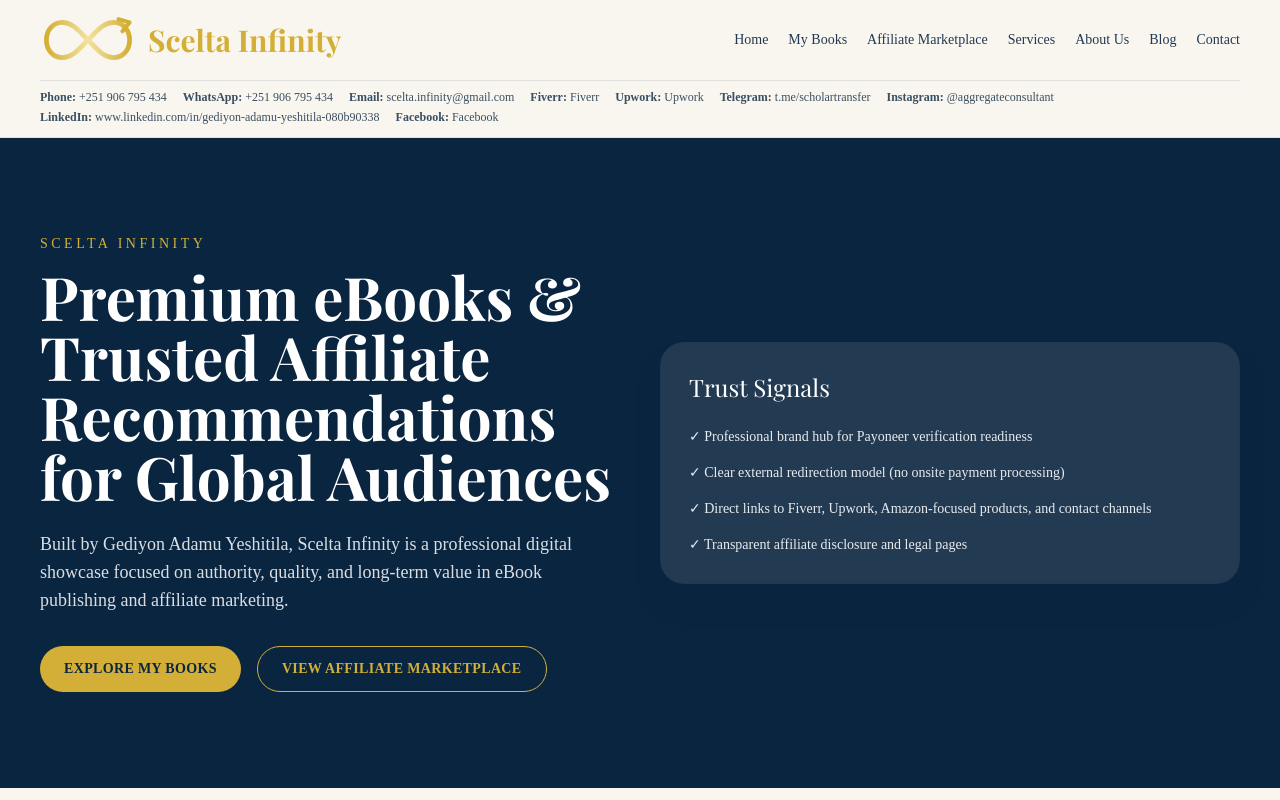
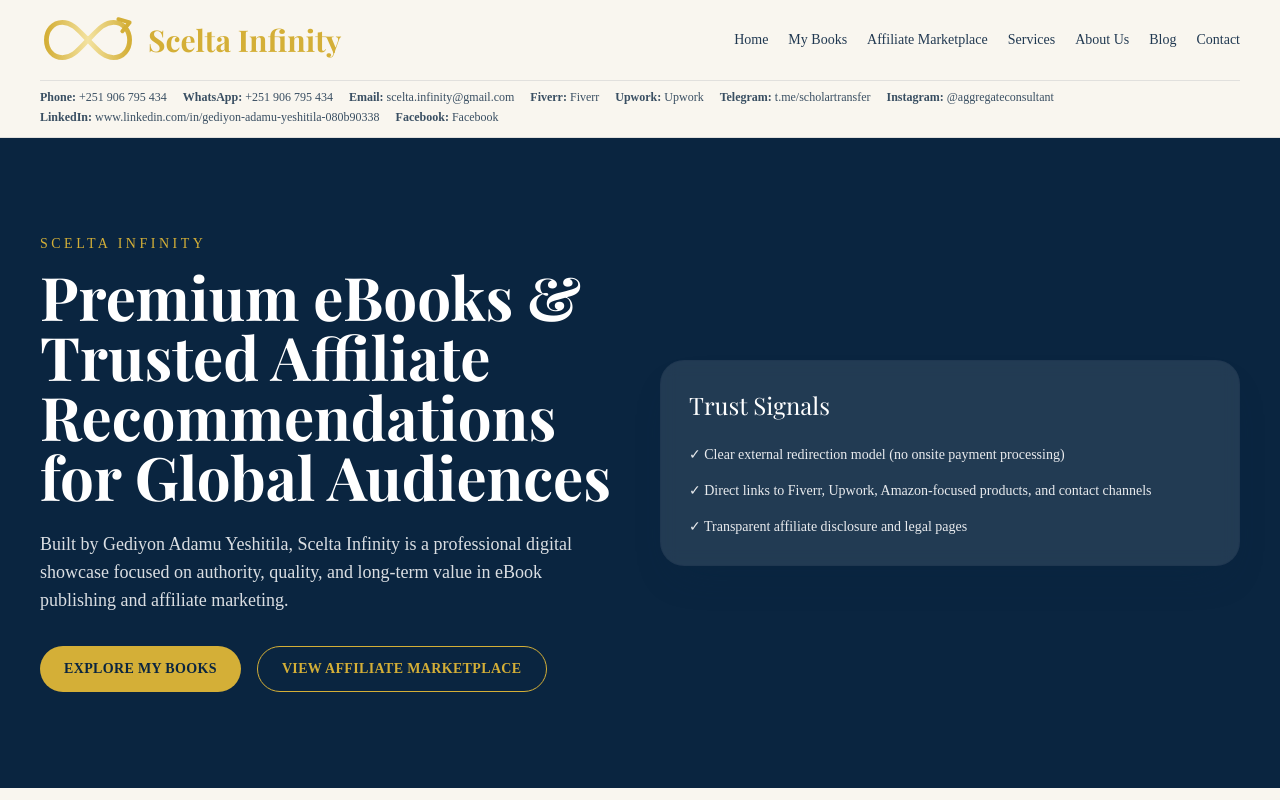
Before and after one commit to doghubnet/Scelta-Infinity, a Next.js app: page / in a window 1280 px wide. Shown: the top 800 px of the page. Built offline with nearby package versions, Linux system fonts and the light colour scheme; a web font is replaced by a local one.

Commit message:
Fix unescaped apostrophe and update homepage trust signals

```diff
--- a/app/books/page.tsx
+++ b/app/books/page.tsx
@@ -27,7 +27,7 @@
             <p className="mt-3 text-xl text-navy/85">Decoding the 100 Wealthiest Minds: From Musk to Arnault</p>
             <p className="mt-5 text-sm font-semibold uppercase tracking-[0.2em] text-gold">Author: Gediyon Adamu</p>
             <p className="mt-5 text-lg text-navy/85">
-              The Ultimate Collection of Strategies. Detailed profiles of the world's wealthiest minds — Elon Musk,
+              The Ultimate Collection of Strategies. Detailed profiles of the world&apos;s wealthiest minds — Elon Musk,
               Larry Ellison, Jeff Bezos, Larry Page, Mark Zuckerberg, Sergey Brin and more — with their Daily
               Discipline, Books That Changed Their Lives, Iconic Quotes, and Engineered Reset & Mission Rhythm
               Playbooks.
--- a/app/page.tsx
+++ b/app/page.tsx
@@ -36,7 +36,6 @@
           <Card className="bg-white/10 text-white backdrop-blur">
             <h2 className="font-serif text-2xl">Trust Signals</h2>
             <ul className="mt-6 space-y-4 text-sm text-white/90">
-              <li>✓ Professional brand hub for Payoneer verification readiness</li>
               <li>✓ Clear external redirection model (no onsite payment processing)</li>
               <li>✓ Direct links to Fiverr, Upwork, Amazon-focused products, and contact channels</li>
               <li>✓ Transparent affiliate disclosure and legal pages</li>
```
